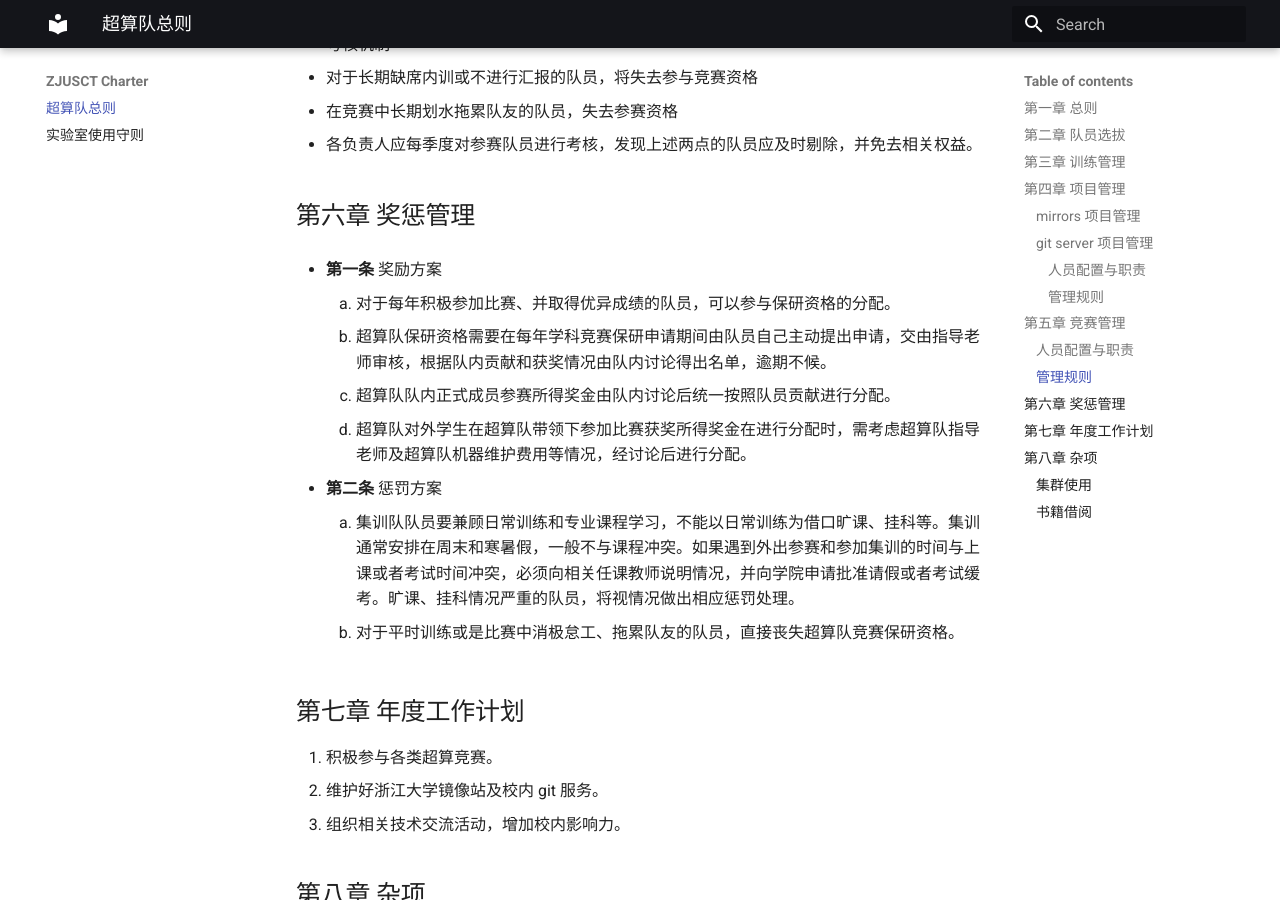
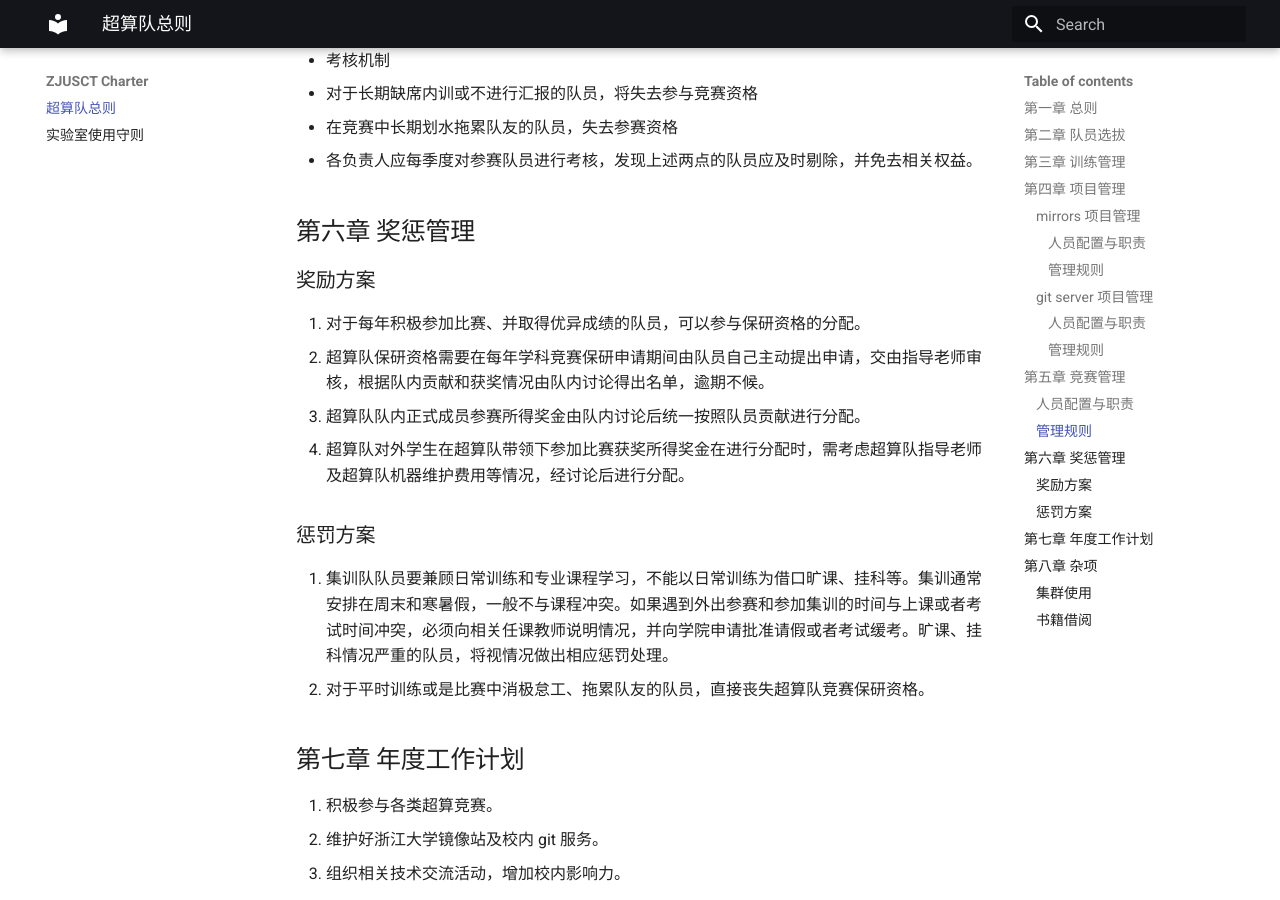
Before and after one commit to ZJUSCT/charter, an MkDocs documentation site: the page built from docs/index.md, in a window 1280 px wide and 900 px high, scrolled down 3209 px. Built offline with MkDocs 1.6.1 and Material for MkDocs 9.7.7, drawn with Linux system fonts in a browser that asks for light colours.

Commit message:
Update index.md

```diff
--- a/docs/index.md
+++ b/docs/index.md
@@ -23,19 +23,19 @@
 
 ### mirrors 项目管理
 
-- 人员配置与职责
+#### 人员配置与职责
    - 一人作为总负责人
    - 两人作为镜像源维护者，与总负责人一起负责镜像源的日常维护与灾情处置
    - 三个人中一人主要负责硬件，两人主要负责软件
    - 一人运营镜像源的反馈邮箱，并对收到的用户反馈邮件进行处理
    - 一人作为财务人员，管理经费并撰写财务报告
-- 管理规则
-     - 每日至少进行一次镜像源同步
-     - 每月至少对上游仓库进行检查与评估一次，保持上游仓库可信
-     - 若有新增镜像列表的需求，在对版权等风险进行检查之后上报学校，经过许可后再进行第一次维护
-     - 每周至少进行服务器硬件维护一次
-     - 用户反馈不论能否处理都在一周内进行回复，若用户提出的问题或是需求合理，则需给出预期解决时间并保持后续通告
-     - 若服务器需停机维护则至少提前 3 天发布通告
+#### 管理规则
+   - 每日至少进行一次镜像源同步
+   - 每月至少对上游仓库进行检查与评估一次，保持上游仓库可信
+   - 若有新增镜像列表的需求，在对版权等风险进行检查之后上报学校，经过许可后再进行第一次维护
+   - 每周至少进行服务器硬件维护一次
+   - 用户反馈不论能否处理都在一周内进行回复，若用户提出的问题或是需求合理，则需给出预期解决时间并保持后续通告
+   - 若服务器需停机维护则至少提前 3 天发布通告
 
 ### git server 项目管理
 
@@ -91,16 +91,15 @@
   - 各负责人应每季度对参赛队员进行考核，发现上述两点的队员应及时剔除，并免去相关权益。
 
 ## 第六章 奖惩管理
+### 奖励方案
+1. 对于每年积极参加比赛、并取得优异成绩的队员，可以参与保研资格的分配。
+2. 超算队保研资格需要在每年学科竞赛保研申请期间由队员自己主动提出申请，交由指导老师审核，根据队内贡献和获奖情况由队内讨论得出名单，逾期不候。
+3. 超算队队内正式成员参赛所得奖金由队内讨论后统一按照队员贡献进行分配。
+4. 超算队对外学生在超算队带领下参加比赛获奖所得奖金在进行分配时，需考虑超算队指导老师及超算队机器维护费用等情况，经讨论后进行分配。
 
- - **第一条** 奖励方案
-    1. 对于每年积极参加比赛、并取得优异成绩的队员，可以参与保研资格的分配。
-    2. 超算队保研资格需要在每年学科竞赛保研申请期间由队员自己主动提出申请，交由指导老师审核，根据队内贡献和获奖情况由队内讨论得出名单，逾期不候。
-    3. 超算队队内正式成员参赛所得奖金由队内讨论后统一按照队员贡献进行分配。
-    4. 超算队对外学生在超算队带领下参加比赛获奖所得奖金在进行分配时，需考虑超算队指导老师及超算队机器维护费用等情况，经讨论后进行分配。
-
- - **第二条** 惩罚方案
-    1. 集训队队员要兼顾日常训练和专业课程学习，不能以日常训练为借口旷课、挂科等。集训通常安排在周末和寒暑假，一般不与课程冲突。如果遇到外出参赛和参加集训的时间与上课或者考试时间冲突，必须向相关任课教师说明情况，并向学院申请批准请假或者考试缓考。旷课、挂科情况严重的队员，将视情况做出相应惩罚处理。
-    2. 对于平时训练或是比赛中消极怠工、拖累队友的队员，直接丧失超算队竞赛保研资格。
+### 惩罚方案
+1. 集训队队员要兼顾日常训练和专业课程学习，不能以日常训练为借口旷课、挂科等。集训通常安排在周末和寒暑假，一般不与课程冲突。如果遇到外出参赛和参加集训的时间与上课或者考试时间冲突，必须向相关任课教师说明情况，并向学院申请批准请假或者考试缓考。旷课、挂科情况严重的队员，将视情况做出相应惩罚处理。
+2. 对于平时训练或是比赛中消极怠工、拖累队友的队员，直接丧失超算队竞赛保研资格。
 
 ## 第七章 年度工作计划
 
```
